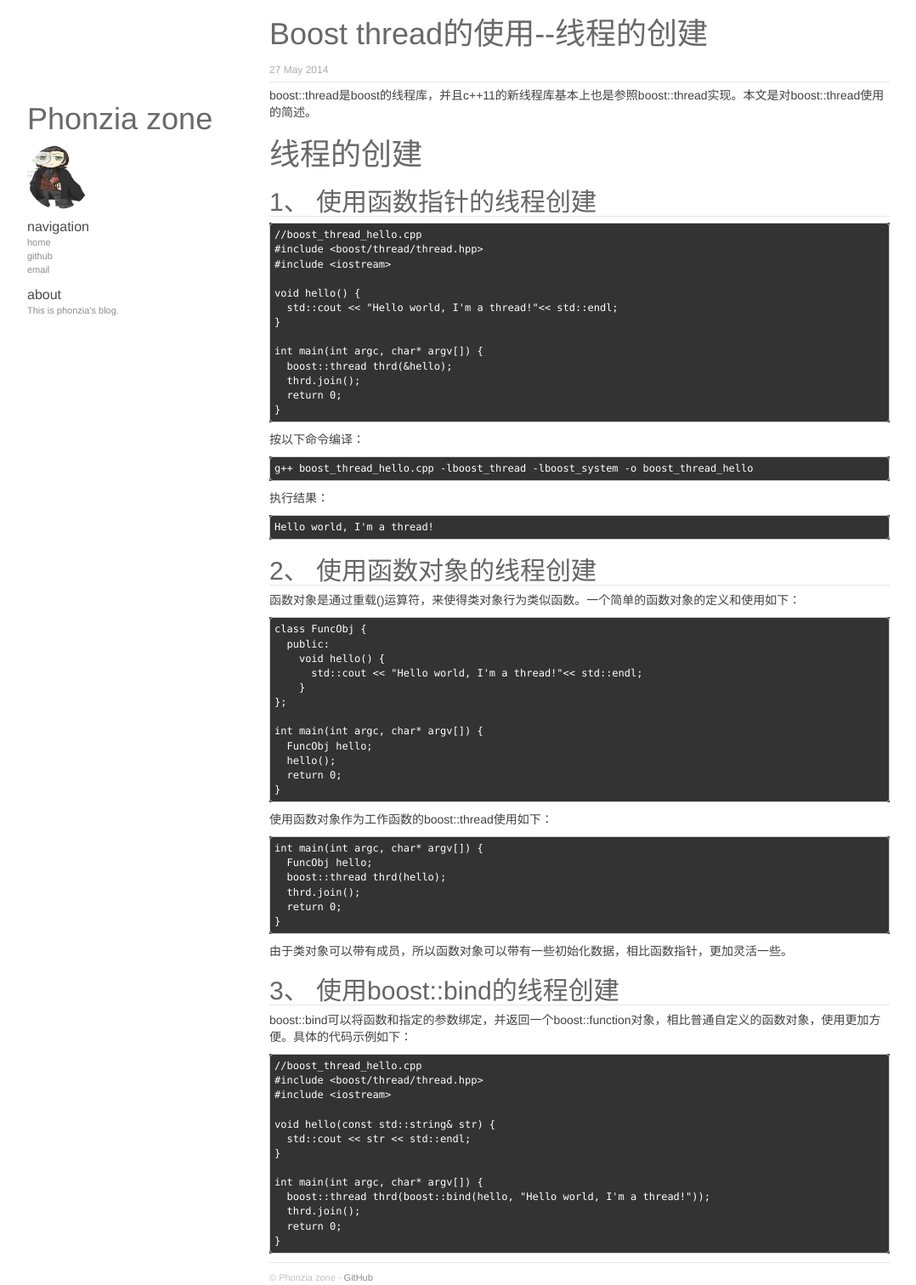
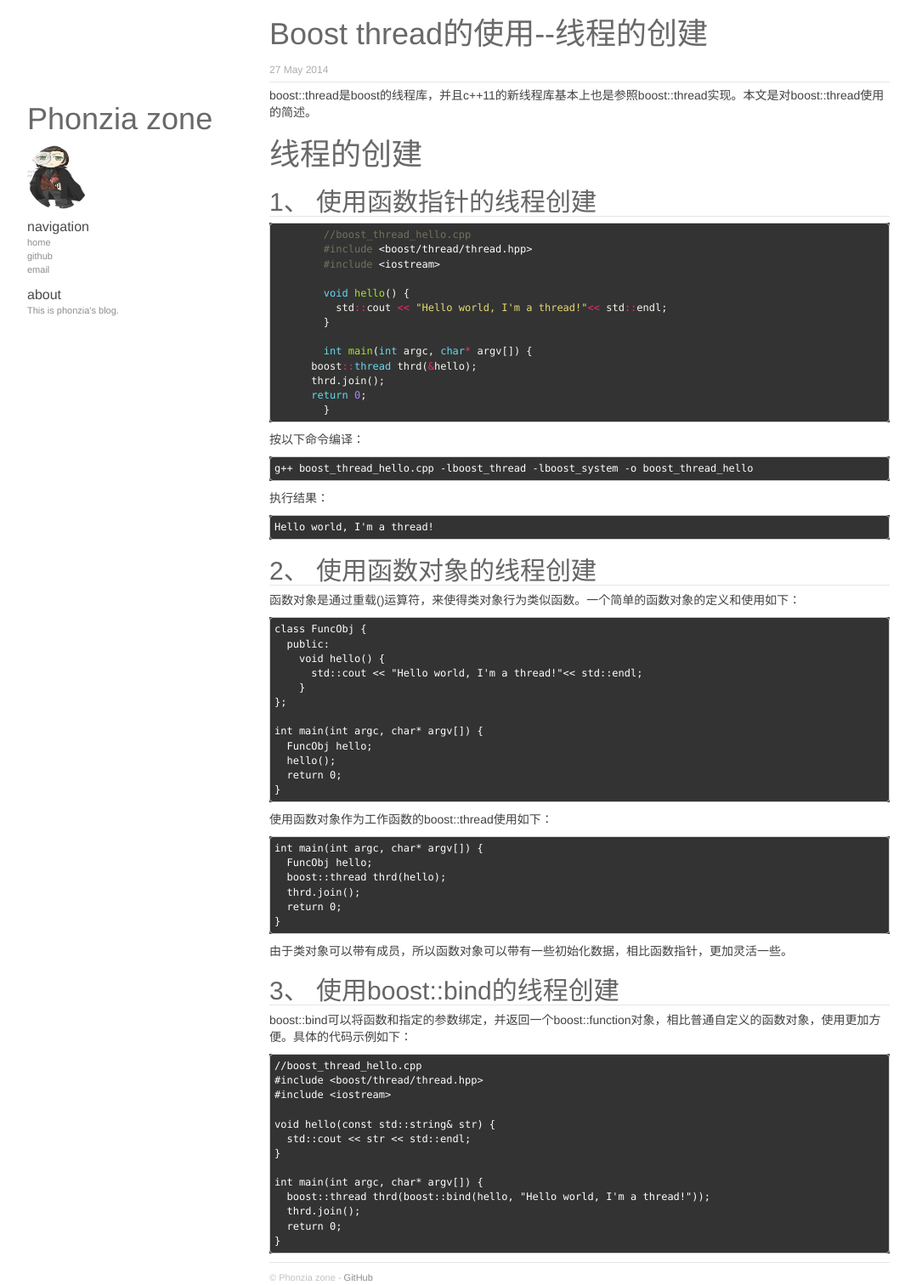
Before and after one commit to phonzia/old_blog, a Jekyll site: the page built from _posts/2014-05-27-Boost_thread.md, in a window 1280 px wide. Shown: the whole page at 85% size, without its empty margins (53-1131 px from the left). Built offline with Jekyll 4.4.1, drawn with Linux system fonts in a browser that asks for light colours; nearby versions of some CDN libraries; library files that are not in the unit come from our copies; Markdown is read by kramdown in place of the engine named in the settings.

Commit message:
修改文件名为中文

````diff
--- a/_config.yml
+++ b/_config.yml
@@ -1,5 +1,8 @@
 name: Phonzia zone
 markdown: redcarpet
+redcarpet :
+  extensions : ["no_intra_emphasis", "fenced_code_blocks", "autolink", "tables", "with_toc_data", "highlighter"]
+highlighter : pygments
 pygments: true
 github: https://www.github.com/phonzia
 about: This is phonzia's blog.
--- a/_posts/2014-05-27-Boost_thread的使用.md
+++ b/_posts/2014-05-27-Boost_thread.md
@@ -10,6 +10,7 @@ boost::thread是boost的线程库，并且c++11的新线程库基本上也是参
 
 ## 1、 使用函数指针的线程创建 ##
 
+   ```c++
 	//boost_thread_hello.cpp
 	#include <boost/thread/thread.hpp>
 	#include <iostream>
@@ -23,6 +24,7 @@ boost::thread是boost的线程库，并且c++11的新线程库基本上也是参
       thrd.join();
       return 0;
 	}
+  ```
 
 按以下命令编译：
 
````
Also changed, not shown: _posts/2014-05-21-Thrift_Basic.md (renamed from _posts/2014-05-21-Thrift基本语法.md), _posts/2014-05-21-Thrift_Cpp.md (renamed from _posts/2014-05-21-Thrift在Cpp中的使用.md).
